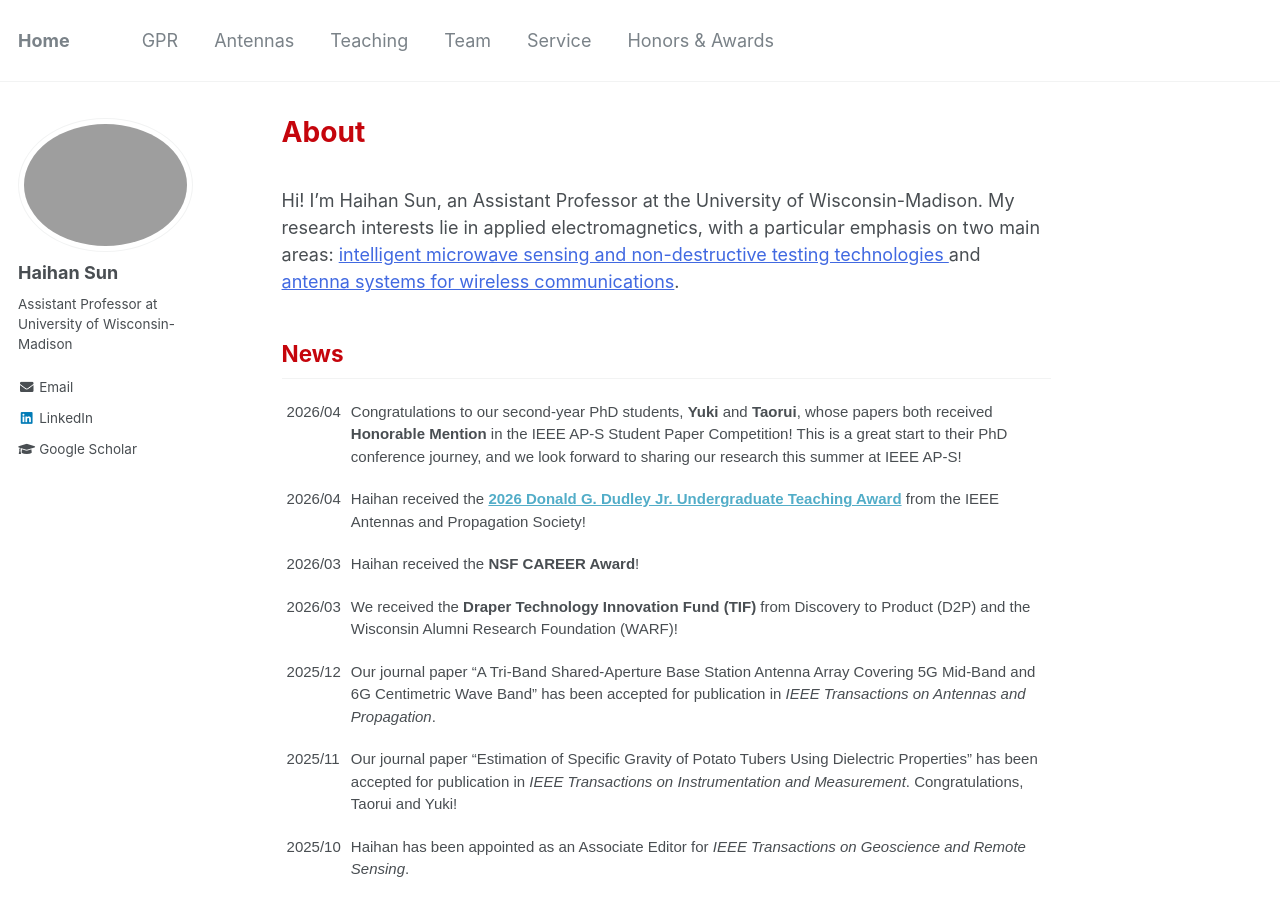
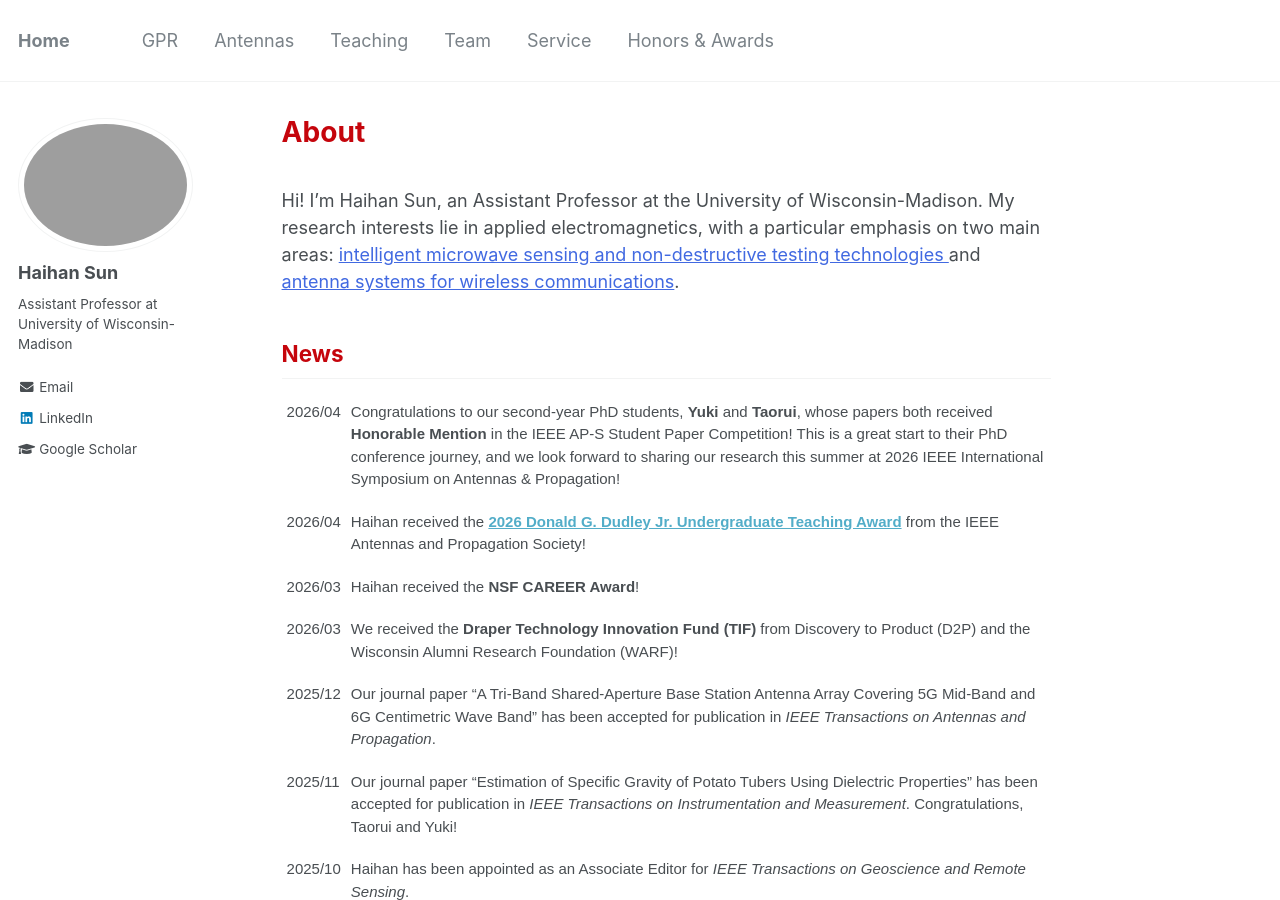
Before and after one commit to Haihan-Sun/Haihan-Sun.github.io, a Jekyll site: the page built from _pages/about.md, in a window 1280 px wide and 900 px high. Built offline with Jekyll 4.4.1, drawn with Linux system fonts in a browser that asks for light colours.

Commit message:
Update about.md

```diff
--- a/_pages/about.md
+++ b/_pages/about.md
@@ -30,7 +30,7 @@ Hi! I'm Haihan Sun, an Assistant Professor at the University of Wisconsin-Madiso
 
 <tr>
     <td class="tg-ko0z">2026/04</td>
-    <td class="tg-ko0z"> Congratulations to our second-year PhD students, <b>Yuki</b> and <b>Taorui</b>, whose papers both received <b>Honorable Mention</b> in the IEEE AP-S Student Paper Competition! This is a great start to their PhD conference journey, and we look forward to sharing our research this summer at IEEE AP-S! </td>
+    <td class="tg-ko0z"> Congratulations to our second-year PhD students, <b>Yuki</b> and <b>Taorui</b>, whose papers both received <b>Honorable Mention</b> in the IEEE AP-S Student Paper Competition! This is a great start to their PhD conference journey, and we look forward to sharing our research this summer at 2026 IEEE International Symposium on Antennas & Propagation! </td>
 </tr>
 
 <tr>
```
